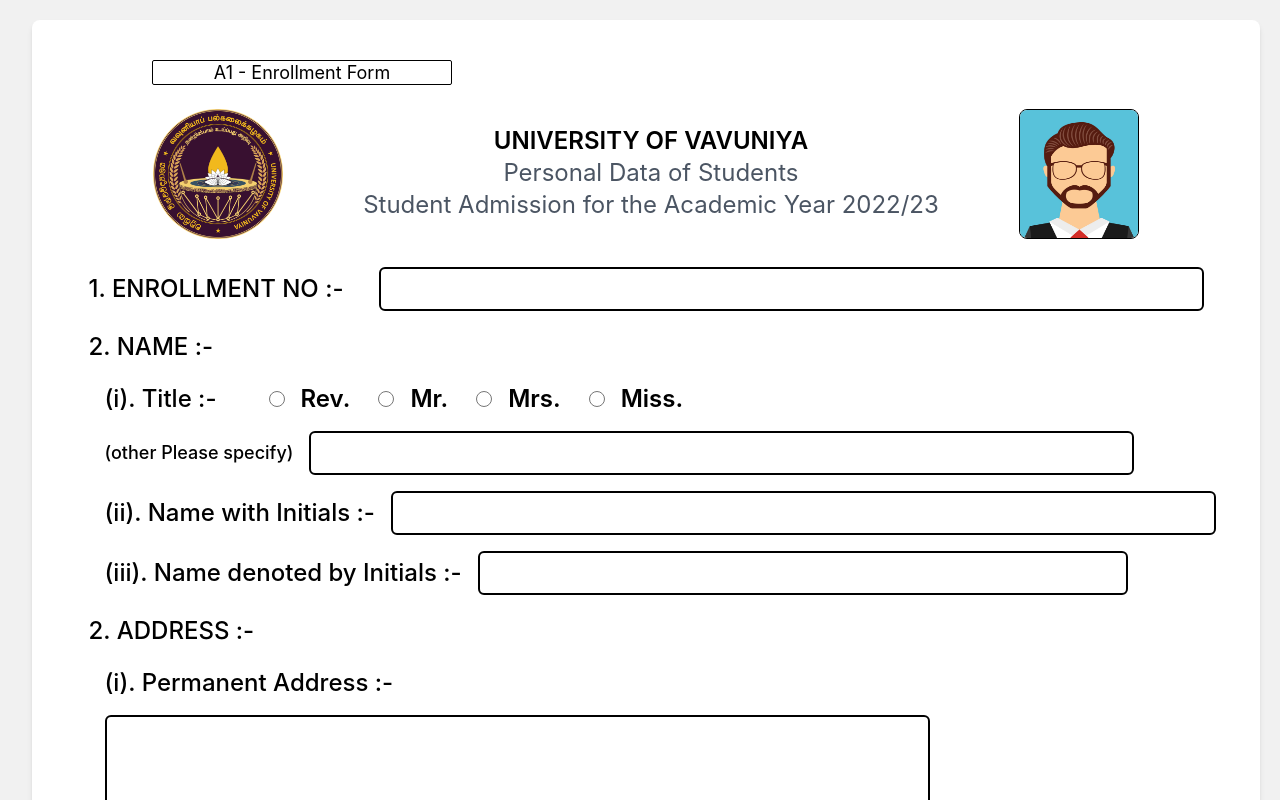
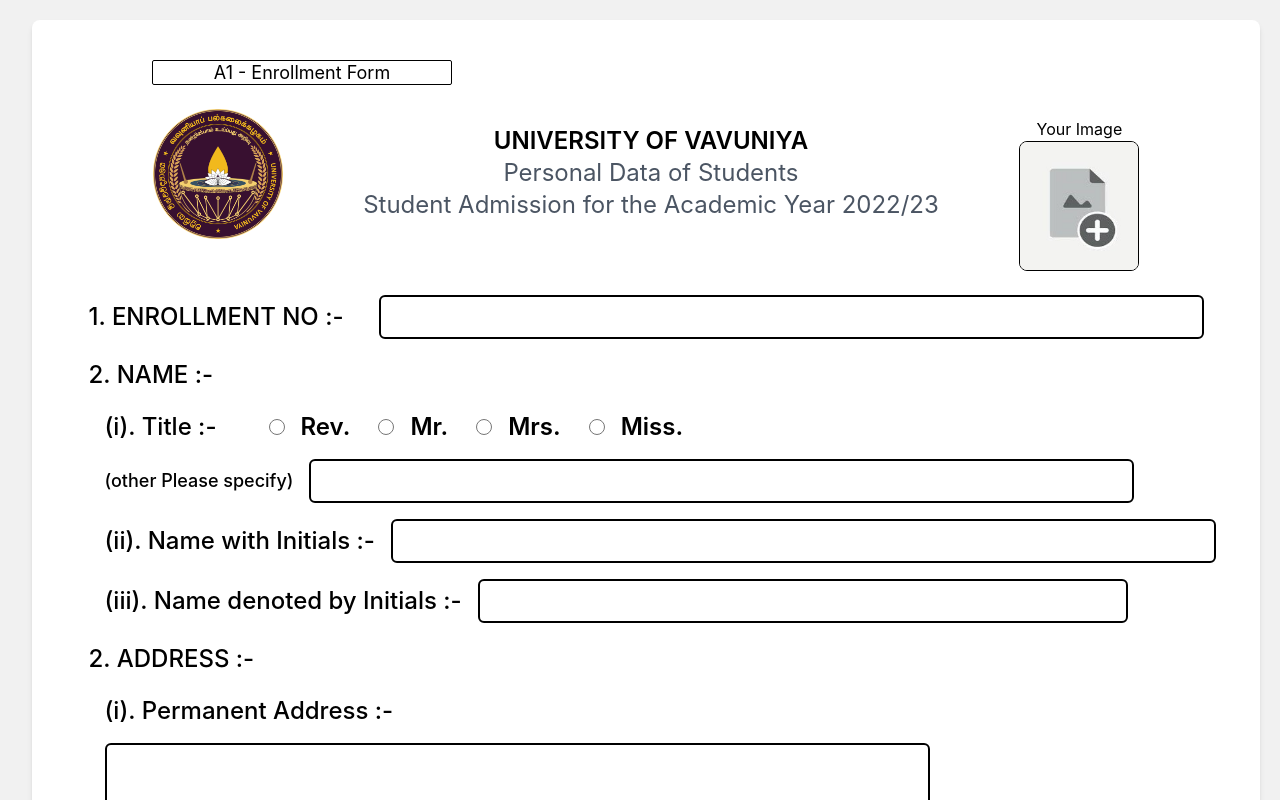
Before and after one commit to MohamadNazik/uov-student-registration-and-renewal-system, a React (Vite) app in the folder student-frontend/: page /a1-from-part-1 in a window 1280 px wide. Shown: the top 800 px of the page. Built offline with nearby package versions, Linux system fonts and the light colour scheme.

Commit message:
student image upload UI done in A1Form_Part01.jsx

```diff
--- a/student-frontend/src/pages/RegistrationProcess/A1Form_Part01.jsx
+++ b/student-frontend/src/pages/RegistrationProcess/A1Form_Part01.jsx
@@ -1,12 +1,13 @@
-import React from "react";
+import React, { useState } from "react";
 import uov_logo from "../../assets/uov_logo.png";
-import Y_Image from "../../assets/DP.jpg";
+import upload_area from "../../assets/upload_image.jpg";
 import { Link } from "react-router-dom";
 import SecondaryButton from "../../components/SecondaryButton";
 import { useFormContext } from "../../utils/FormContext";
 
 function A1Form_Part01() {
   const { formData, updateFormData } = useFormContext();
+  const [stImage, setStImage] = useState(false);
 
   const handleChange = (e) => {
     const { name, value } = e.target;
@@ -21,7 +22,7 @@
         <div className=" flex text-left items-center  h-screenitems-center text-sm md:text-lg border border-black rounded-sm focus:outline-1 xl:ml-20 focus:outline-black  px-2 py-1 w-[200px] h-[25px] md:w-[300px] mb-4 sm:mb-6 justify-center">
           A1 - Enrollment Form
         </div>
-        <header className="mb-4 sm:flex block justify-between sm:mb-5">
+        <header className="mb-4 sm:flex block justify-between sm:mb-10">
           <img
             src={uov_logo}
             alt="University Logo"
@@ -38,11 +39,29 @@
               Student Admission for the Academic Year 2022/23
             </p>
           </div>
-          <img
+          {/* <img
             src={Y_Image}
             alt="your Image"
             className="w-[50px] sm:w-[120px] md:h-[130px] mx-auto mb-2 mt-2 md:mt-0 border border-black rounded-lg"
-          />
+          /> */}
+          <label className="w-[100px] sm:w-[120px] md:h-[130px] mx-auto mb-2 mt-2 flex flex-col items-center">
+            <span>Your Image</span>
+            <label htmlFor="image-input">
+              <img
+                src={stImage ? URL.createObjectURL(stImage) : upload_area}
+                alt="your Image"
+                className={`w-[50px] sm:w-[120px] md:h-[130px] mx-auto mb-2 mt-2 md:mt-0 border border-black rounded-lg ${
+                  stImage ? "object-contain" : ""
+                }`}
+              />
+            </label>
+            <input
+              onChange={(e) => setStImage(e.target.files[0])}
+              type="file"
+              id="image-input"
+              hidden
+            />
+          </label>
         </header>
 
         <form className="flex flex-col items-center gap-5">
```
Also changed, not shown: student-frontend/src/assets/upload_image.jpg (added).
